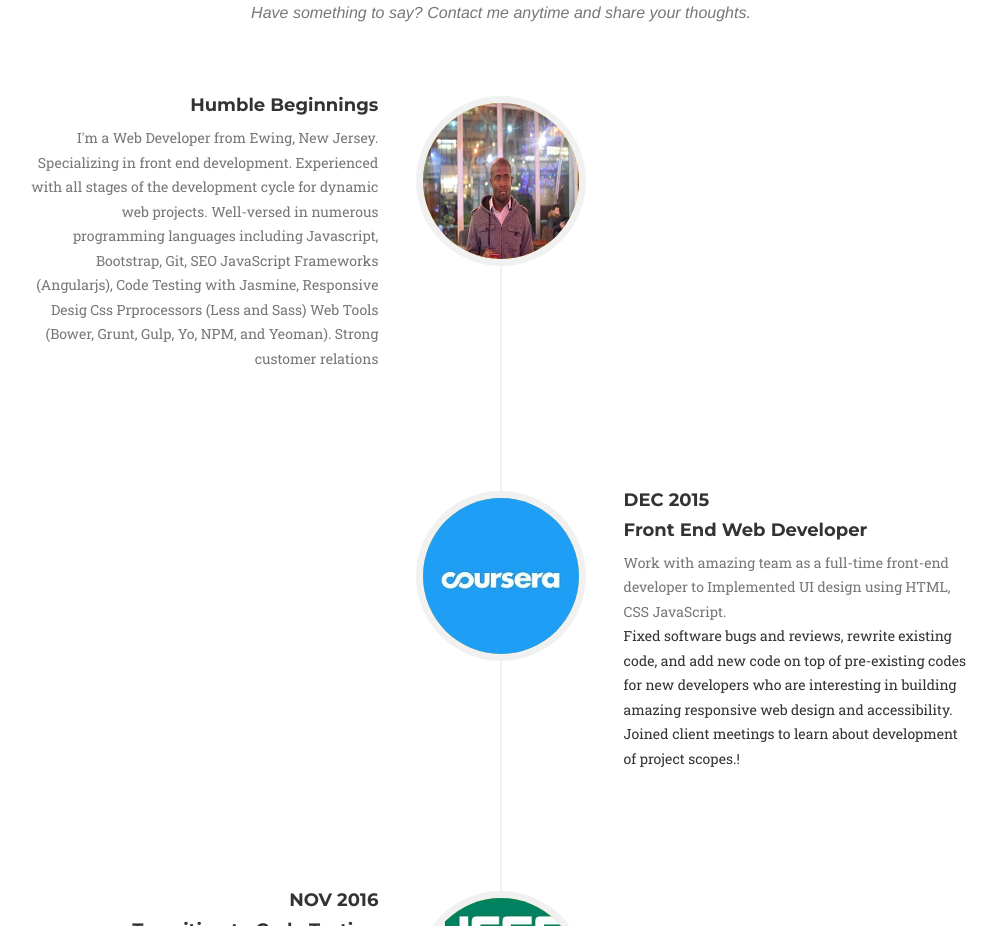
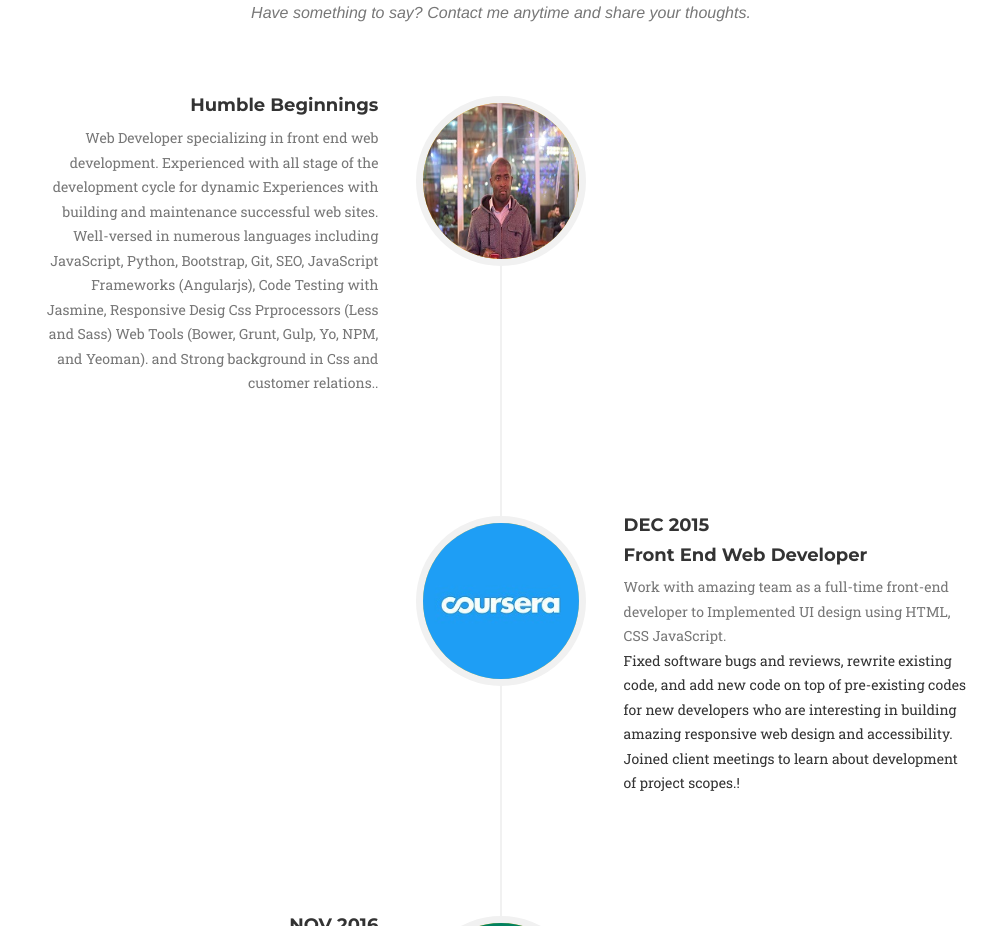
Before and after one commit to elija33/eman, a website: page index.html in a window 1280 px wide. Shown: the part 2540-3466 px from the top of the page, without its empty margins (139-1136 px from the left). Drawn offline with nearby package versions, Linux system fonts and the light colour scheme; a web font is replaced by a local one.

Commit message:
Just add some few words to the page

```diff
--- a/index.html
+++ b/index.html
@@ -236,10 +236,10 @@
                                     <h4 class="subheading">Humble Beginnings</h4>
                                 </div>
                                 <div class="timeline-body">
-                                    <p class="text-muted">I'm a Web Developer from Ewing, New Jersey. Specializing in front end development. Experienced with all stages of
-                                       the development cycle for dynamic web projects. Well-versed in numerous programming languages including Javascript, Bootstrap, Git, SEO
-                                       JavaScript Frameworks (Angularjs), Code Testing with Jasmine,  Responsive Desig Css Prprocessors (Less and Sass)
-                                       Web Tools (Bower, Grunt, Gulp, Yo, NPM, and Yeoman). Strong customer relations </p>
+                                    <p class="text-muted">Web Developer specializing in front end web development. Experienced with all stage of the development cycle for
+                                       dynamic Experiences with building and maintenance successful web sites. Well-versed in numerous languages including JavaScript, Python,
+                                       Bootstrap, Git, SEO, JavaScript Frameworks (Angularjs), Code Testing with Jasmine, Responsive Desig Css Prprocessors (Less and Sass) Web Tools
+                                        (Bower, Grunt, Gulp, Yo, NPM, and Yeoman). and Strong background in Css and customer relations..</p>
                                 </div>
                             </div>
                         </li>
@@ -459,7 +459,7 @@
                         </li>
                         <li><a href="https://github.com/elija33" target="_blank"><i class="fa fa-github"></i></a>
                         </li>
-                        <li><a href="https://www.linkedin.com/in/elija-amponsah-78a556108/" target="_blank"><i class="fa fa-linkedin"></i></a>
+                        <li><a href="https://www.linkedin.com/in/elija-amponsah/" target="_blank"><i class="fa fa-linkedin"></i></a>
                         </li>
                     </ul>
                 </div>
```
